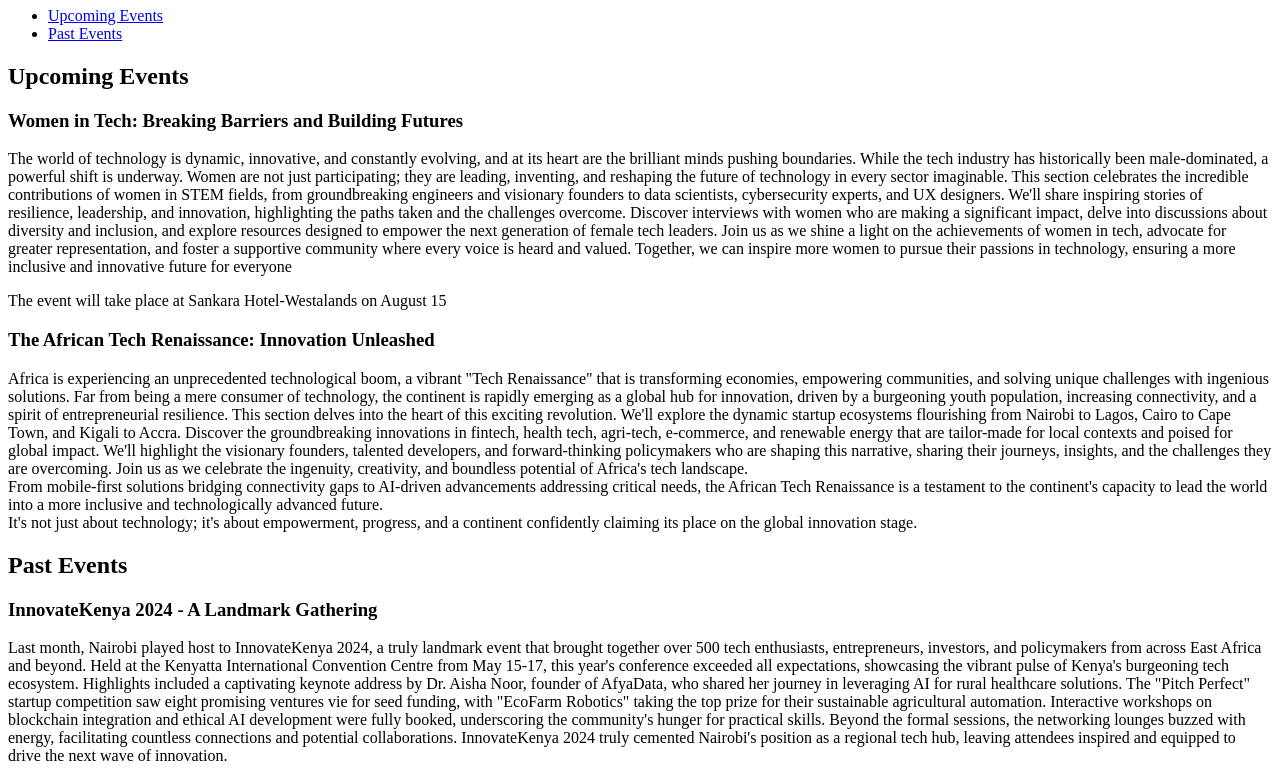
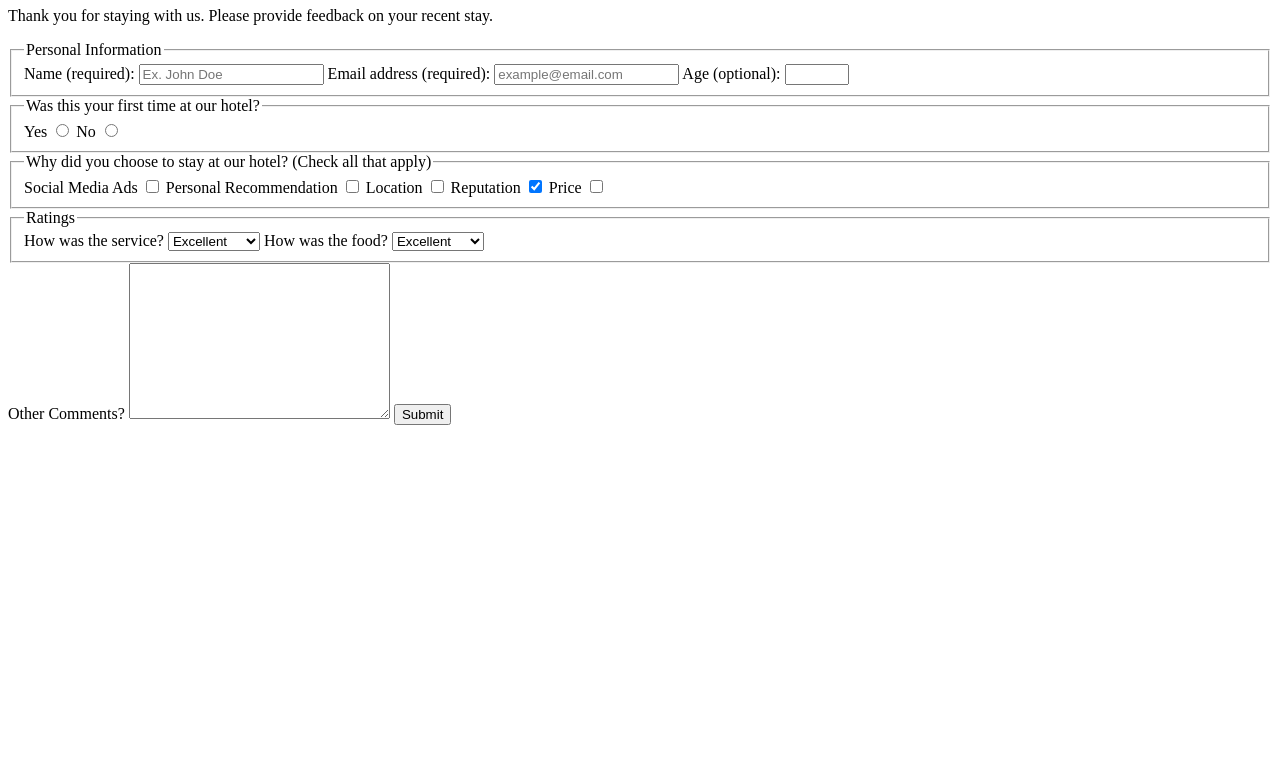
Before and after one commit to Maliph-Guye/Freecodecamp-projects, a plain HTML site: page index.html in a window 1280 px wide. Shown: the part 73-851 px from the top of the page. After the commit the page ends 800 px from the top, so only its background shows below. Drawn offline with Linux system fonts and the light colour scheme; grey boxes are pictures that could not be loaded.

Commit message:
Feedback

```diff
--- a/index.html
+++ b/index.html
@@ -1,62 +1,106 @@
 <!DOCTYPE html>
 <html lang="en">
+  <head>
+    <meta charset="UTF-8" />
+    <title>Hotel Feedback Form</title>
+  </head>
+  <body>
+    <header>
+      <h1>Hotel Feedback Form</h1>
+      <p>
+        Thank you for staying with us. Please provide feedback on your recent
+        stay.
+      </p>
+    </header>
+    <main>
+      <form method="POST" action="https://hotel-feedback.freecodecamp.org">
+        <fieldset>
+          <legend>Personal Information</legend>
+          <label for="full-name">Name (required):</label>
+          <input type="text" id="full-name" name="name" placeholder="Ex. John Doe" required size="20">
 
-<head>
-    <meta charset="utf-8">
-    <title>Event Hub</title>
-</head>
+          <label for="email">Email address (required):</label>
+          <input
+            placeholder="example@email.com"
+            required
+            id="email"
+            type="email"
+            name="email"
+            size="20"
+          />
+          <label for="age">Age (optional):</label>
+          <input type="number" name="age" id="age" min="3" max="100" />
+        </fieldset>
 
-<body>
-  <header>
-      <h1>Event Hub</h1>
-      <nav>
-          <ul>
-              <li><a href="#upcoming-events">Upcoming Events</a></li>
-              <li><a href="#past-events">Past Events</a></li>
-          <ul>
-      </nav>
-  </header>
-  <main>
-      <section id="upcoming-events">
-          <h2>Upcoming Events</h2>
-          <article>
-              <h3>Women in Tech: Breaking Barriers and Building Futures</h3>
-              <p>The world of technology is dynamic, innovative, and constantly evolving, and at its heart are the brilliant minds pushing boundaries. While the tech industry has historically been male-dominated, a powerful shift is underway. Women are not just participating; they are leading, inventing, and reshaping the future of technology in every sector imaginable.
+        <fieldset>
+          <legend>Was this your first time at our hotel?</legend>
+          <label for="yes-option">Yes</label>
+          <input id="yes-option" type="radio" name="hotel-stay" />
+          <label for="no-option">No</label>
+          <input id="no-option" type="radio" name="hotel-stay" />
+        </fieldset>
 
-This section celebrates the incredible contributions of women in STEM fields, from groundbreaking engineers and visionary founders to data scientists, cybersecurity experts, and UX designers. We'll share inspiring stories of resilience, leadership, and innovation, highlighting the paths taken and the challenges overcome. Discover interviews with women who are making a significant impact, delve into discussions about diversity and inclusion, and explore resources designed to empower the next generation of female tech leaders.
+        <fieldset>
+          <legend>
+            Why did you choose to stay at our hotel? (Check all that apply)
+          </legend>
 
-Join us as we shine a light on the achievements of women in tech, advocate for greater representation, and foster a supportive community where every voice is heard and valued. Together, we can inspire more women to pursue their passions in technology, ensuring a more inclusive and innovative future for everyone</p>
-<p>
-    The event will take place at Sankara Hotel-Westalands on <time datetime="2025-08-15T8:00">August 15</time>
-          </article>
-          <article>
-              <h3>The African Tech Renaissance: Innovation Unleashed</h3>
-              <p>Africa is experiencing an unprecedented technological boom, a vibrant "Tech Renaissance" that is transforming economies, empowering communities, and solving unique challenges with ingenious solutions. Far from being a mere consumer of technology, the continent is rapidly emerging as a global hub for innovation, driven by a burgeoning youth population, increasing connectivity, and a spirit of entrepreneurial resilience.
+          <label for="ads">Social Media Ads</label>
+          <input type="checkbox" id="ads" name="ads" value="ads" />
 
-This section delves into the heart of this exciting revolution. We'll explore the dynamic startup ecosystems flourishing from Nairobi to Lagos, Cairo to Cape Town, and Kigali to Accra. Discover the groundbreaking innovations in fintech, health tech, agri-tech, e-commerce, and renewable energy that are tailor-made for local contexts and poised for global impact. We'll highlight the visionary founders, talented developers, and forward-thinking policymakers who are shaping this narrative, sharing their journeys, insights, and the challenges they are overcoming.
+          <label for="recommendation">Personal Recommendation</label>
+          <input
+            type="checkbox"
+            id="recommendation"
+            name="recommendation"
+            value="recommendation"
+          />
 
-Join us as we celebrate the ingenuity, creativity, and boundless potential of Africa's tech landscape.<br> From mobile-first solutions bridging connectivity gaps to AI-driven advancements addressing critical needs, the African Tech Renaissance is a testament to the continent's capacity to lead the world into a more inclusive and technologically advanced future.</br> It's not just about technology; it's about empowerment, progress, and a continent confidently claiming its place on the global innovation stage.</p>
-          </article>
-      </section>
-      <section id="past-events">
-          <h2> Past Events</h2>
-          <article>
-          <h3> InnovateKenya 2024 - A Landmark Gathering</h3>
-          <p>Last month, Nairobi played host to InnovateKenya 2024, a truly landmark event that brought together over 500 tech enthusiasts, entrepreneurs, investors, and policymakers from across East Africa and beyond. Held at the Kenyatta International Convention Centre from May 15-17, this year's conference exceeded all expectations, showcasing the vibrant pulse of Kenya's burgeoning tech ecosystem.
+          <label for="location">Location</label>
+          <input type="checkbox" id="location" name="location" value="location" />
 
-Highlights included a captivating keynote address by Dr. Aisha Noor, founder of AfyaData, who shared her journey in leveraging AI for rural healthcare solutions. The "Pitch Perfect" startup competition saw eight promising ventures vie for seed funding, with "EcoFarm Robotics" taking the top prize for their sustainable agricultural automation. Interactive workshops on blockchain integration and ethical AI development were fully booked, underscoring the community's hunger for practical skills. Beyond the formal sessions, the networking lounges buzzed with energy, facilitating countless connections and potential collaborations. InnovateKenya 2024 truly cemented Nairobi's position as a regional tech hub, leaving attendees inspired and equipped to drive the next wave of innovation.</p>
-<img src="https://cdn.freecodecamp.org/curriculum/labs/past-event1.jpg"alt="Tech in practice"/>
-</article>
-<article>
-    <h3>CodeFest Africa 2023 - Cultivating the Next Generation</h3>
-    <p>Looking back at October 2023, we fondly recall CodeFest Africa, a pivotal event held in partnership with local universities aimed at nurturing the continent's budding coding talent. Hosted virtually with satellite hubs in Nairobi, Lagos, and Johannesburg, CodeFest Africa 2023 saw over 1,500 aspiring developers participate in a challenging yet rewarding 48-hour hackathon.
+          <label for="reputation">Reputation</label>
+          <input
+            checked
+            type="checkbox"
+            id="reputation"
+            name="reputation"
+            value="reputation"
+          />
 
-The event focused on sustainable development goals, with teams tackling real-world problems through code. Standout projects included a mobile app designed to connect smallholder farmers with direct markets, and a web platform facilitating peer-to-peer electricity sharing in off-grid communities. Mentorship sessions with seasoned developers from Google Africa and Microsoft Kenya provided invaluable guidance, while the closing ceremony celebrated not just the winners, but every participant's dedication and ingenuity. CodeFest Africa 2023 was more than just a competition; it was a powerful demonstration of how collaborative coding can drive meaningful change and empower the next generation of African innovators. The seeds planted last year are already beginning to bear fruit in various tech ventures across the continent.</p>
-<img src="https://cdn.freecodecamp.org/curriculum/labs/past-event2.jpg"alt="coding"/>
-</article>
-      </section>
+          <label for="price">Price</label>
+          <input type="checkbox" id="price" name="price" value="price" />
+        </fieldset>
 
-  </main>
-</body>
+        <fieldset>
+          <legend>Ratings</legend>
 
+          <label for="service">How was the service?</label>
+
+          <select name="service" id="service">
+            <option value="poor">Poor</option>
+            <option value="satisfactory">Satisfactory</option>
+            <option value="good">Good</option>
+            <option value="very-good">Very Good</option>
+            <option selected value="excellent">Excellent</option>
+          </select>
+
+          <label for="food">How was the food?</label>
+
+          <select name="food" id="food">
+            <option value="poor">Poor</option>
+            <option value="satisfactory">Satisfactory</option>
+            <option value="good">Good</option>
+            <option value="very-good">Very Good</option>
+            <option selected value="excellent">Excellent</option>
+          </select>
+        </fieldset>
+
+        <label for="comments">Other Comments?</label>
+        <textarea cols="30" rows="10" name="comments" id="comments"></textarea>
+
+      <button type="submit">Submit</button>
+      </form>
+    </main>
+  </body>
 </html>
```
